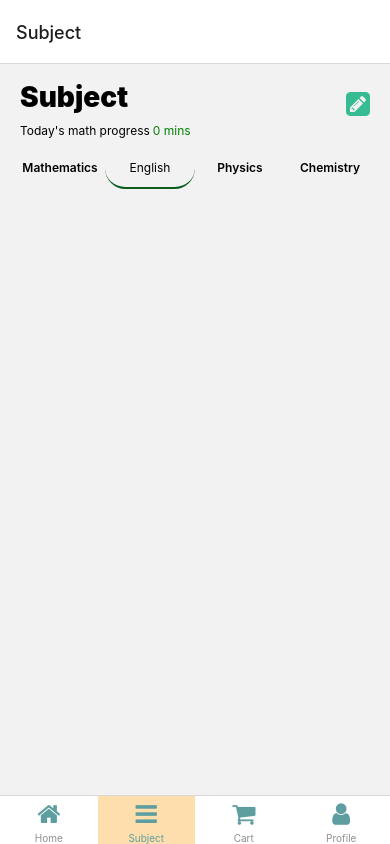
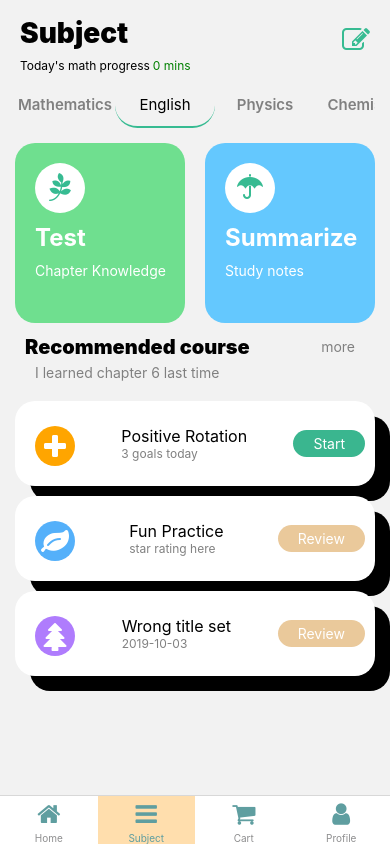
Before and after one commit to SkrChowdhury/react-native-ecommerceapp-design, a React Native app: screen /Subject in a window 390 px wide. Built offline with nearby package versions, Linux system fonts and the light colour scheme.

Commit message:
second page design done

```diff
--- a/BottomTab.js
+++ b/BottomTab.js
@@ -14,7 +14,7 @@ const BottomTab = () => {
   return (
     <Tab.Navigator
     screenOptions={{tabBarShowLabel:true,
-    tabBarActiveBackgroundColor:'#ffdead',tabBarActiveTintColor:'#5f9ea0'}}
+    tabBarActiveBackgroundColor:'#ffdead',tabBarActiveTintColor:'#5f9ea0',headerShown:false}}
 
     >
         <Tab.Screen
--- a/app/screens/SubjectScreen.js
+++ b/app/screens/SubjectScreen.js
@@ -48,18 +48,26 @@ const SubjectScreen = () => {
     }
 
   return (
+<ScrollView>
        <View style={styles.parentContainer}>
-      <View style={styles.header}>
+
+      <View style={{flexDirection:'row',
+    justifyContent:'space-between',
+    width: '100%',
+    height:'6%',
+    paddingLeft: 20,
+    flexDirection:'row'}}>
          <Text style={styles.headerText}>Subject</Text>
          <TouchableOpacity>
             <Icon
                style={{marginRight: 20, marginTop: 10}}
-            name="pencil-square"
+               name="edit"
                size={28}
                color="#37BB92"
             />
          </TouchableOpacity>
       </View>
+
       <View style={styles.headerSubtext}>
          <Text style={styles.headerSubtext1}>Today's math progress</Text>
          <Text style={styles.headerSubtext2}>0 mins</Text>
@@ -68,6 +76,7 @@ const SubjectScreen = () => {
 
 
       <View style={styles.tabGroup}>
+        <ScrollView horizontal showsHorizontalScrollIndicator={false}>
           <TouchableOpacity
             activeOpacity={0.6}
             underlayColor="#37BB92"
@@ -104,11 +113,144 @@ const SubjectScreen = () => {
          >
             <Text style={[styles.tabButtonTitle, tab.tab4 && styles.tabButtonTitleActive]}>Chemistry</Text>
          </TouchableOpacity>
+        </ScrollView>
+    </View>
+
+   <View style={{margin:15}}>
+       <ScrollView horizontal showsHorizontalScrollIndicator={false}>
+
+         <View style={{height:180,width:170,backgroundColor:'rgb(111,223,143)',borderRadius:20,marginRight:20}}>
+
+            <View style={{width:50,height:50, borderRadius:50, backgroundColor:'white',marginTop:20,marginLeft:20}}>
+               <Icon
+              style={{alignSelf:'center',marginTop:10}}
+              name="pagelines"
+              size={28}
+              color='#37BB92'
+            />
+
+            </View>
+            <Text style={{color:'#fff', fontWeight:'bold', fontSize:24,marginTop:10,marginLeft:20}}>Test</Text>
+            <Text style={{color:'#fff', fontWeight:'normal', fontSize:14,marginTop:10,marginLeft:20}}>Chapter Knowledge</Text>
+
+         </View>
+
+         <View style={{height:180,width:170,backgroundColor:'rgb(100,200,254)',borderRadius:20,marginRight:20}}>
+
+            <View style={{width:50,height:50, borderRadius:50, backgroundColor:'white',marginTop:20,marginLeft:20}}>
+               <Icon
+              style={{alignSelf:'center',marginTop:10}}
+              name="umbrella"
+              size={28}
+              color='#37BB92'
+            />
+
+            </View>
+            <Text style={{color:'#fff', fontWeight:'bold', fontSize:24,marginTop:10,marginLeft:20}}>Summarize</Text>
+            <Text style={{color:'#fff', fontWeight:'normal', fontSize:14,marginTop:10,marginLeft:20}}>Study notes</Text>
+
          </View>
 
 
 
+
+    </ScrollView>
+
+            <View style={{marginTop: 12}}>
+          <View
+            style={{
+              flexDirection: 'row',
+              justifyContent: 'space-between',
+              marginBottom: 5,
+            }}>
+            <Text style={{fontSize: 20, fontWeight: '900', marginLeft: 10}}>
+              Recommended course
+            </Text>
+            <Text
+              style={{
+                marginRight: 20,
+                alignSelf: 'center',
+                color: '#808080',
+                fontSize: 14,
+              }}>
+              more
+            </Text>
           </View>
+      <View style={styles.headerSubtext}>
+         <Text style={styles.headerSubtext1,{color:'#808080'}}>I learned chapter 6 last time</Text>
+
+      </View>
+        </View>
+   </View>
+
+     <View style={{marginBottom:'10%'}} >
+       <View style={[{display:"flex", flexDirection:'row',justifyContent:'space-between', marginHorizontal:15,marginVertical:5, backgroundColor:'orange',paddingHorizontal:10,paddingVertical:20, borderRadius:20,alignItems:'center'},styles.shadow]}>
+
+            <View style={{width:40,height:40, borderRadius:50, backgroundColor:'orange',marginTop:5,marginLeft:10}}>
+               <Icon
+              style={{alignSelf:'center',marginTop:7}}
+              name="plus"
+              size={28}
+              color='#fff'
+            />
+
+            </View>
+
+            <View style={{display:'flex',flexDirection:'column'}}>
+               <Text style={{fontSize:16}}>Positive Rotation</Text>
+               <Text style={{fontSize:12,color:'#808080'}}>3 goals today</Text>
+            </View>
+           <View ><Text style={{backgroundColor:'#3AB68F', color:'white', fontWeight:'normal',paddingHorizontal:20,paddingVertical:5,borderRadius:30}}>Start</Text></View>
+
+      </View>
+
+
+      <View style={[{display:"flex", flexDirection:'row',justifyContent:'space-between', marginHorizontal:15,marginVertical:5, backgroundColor:'orange',paddingHorizontal:10,paddingVertical:20, borderRadius:20,alignItems:'center'},styles.shadow]}>
+
+            <View style={{width:40,height:40, borderRadius:50, backgroundColor:'#54B0FA',marginTop:5,marginLeft:10}}>
+               <Icon
+              style={{alignSelf:'center',marginTop:7}}
+              name="leaf"
+              size={28}
+              color='#fff'
+            />
+
+            </View>
+
+            <View style={{display:'flex',flexDirection:'column'}}>
+               <Text style={{fontSize:16}}>Fun Practice</Text>
+               <Text style={{fontSize:12,color:'#808080'}}>star rating here</Text>
+            </View>
+           <View ><Text style={{backgroundColor:'#EAC99B', color:'white', fontWeight:'normal',paddingHorizontal:20,paddingVertical:5,borderRadius:30}}>Review</Text></View>
+
+      </View>
+
+      <View style={[{display:"flex", flexDirection:'row',justifyContent:'space-between', marginHorizontal:15,marginVertical:5, backgroundColor:'orange',paddingHorizontal:10,paddingVertical:20, borderRadius:20,alignItems:'center'},styles.shadow]}>
+
+            <View style={{width:40,height:40, borderRadius:50, backgroundColor:'#AF7CFD',marginTop:5,marginLeft:10}}>
+               <Icon
+              style={{alignSelf:'center',marginTop:7}}
+              name="tree"
+              size={28}
+              color='#fff'
+            />
+
+            </View>
+
+            <View style={{display:'flex',flexDirection:'column'}}>
+               <Text style={{fontSize:16}}>Wrong title set</Text>
+               <Text style={{fontSize:12,color:'#808080'}}>2019-10-03</Text>
+            </View>
+           <View ><Text style={{backgroundColor:'#EAC99B', color:'white', fontWeight:'normal',paddingHorizontal:20,paddingVertical:5,borderRadius:30}}>Review</Text></View>
+
+      </View>
+     </View>
+
+
+
+
+    </View>
+</ScrollView>
   );
 };
 
--- a/package.json
+++ b/package.json
@@ -20,6 +20,7 @@
     "react-native-fontawesome": "^7.0.0",
     "react-native-safe-area-context": "^3.4.1",
     "react-native-screens": "^3.18.2",
+    "react-native-tab-view": "^3.3.0",
     "react-native-vector-icons": "^9.2.0"
   },
   "devDependencies": {
--- a/style/styles.js
+++ b/style/styles.js
@@ -97,24 +97,24 @@ shadow: {
     },
     tabButton:{
         backgroundColor: 'transparent',
-        borderRadius: 46,
-  width:'25%',
+        width:100,
         paddingVertical: 12,
         alignItems: 'center',
     },
     tabButtonActive:{
-        borderBottomColor: '#0B5D1E',
+        borderBottomColor: '#37BB92',
         borderBottomWidth:2,
+        borderRadius:50,
         alignItems: 'center',
     },
     tabButtonTitle:{
-        fontSize: 12,
+        fontSize: 15,
         fontWeight: '600',
         textAlign: 'center',
-        color: '#000'
+        color: '#808080'
     },
     tabButtonTitleActive:{
-        fontSize: 12,
+        fontSize: 15,
         fontWeight: 'normal',
         textAlign: 'center',
         color: '#000'
```
Also changed, not shown: 1 other file (tests, documents, lock files or other folders). Lines whose indentation alone changed are shown as unchanged.
